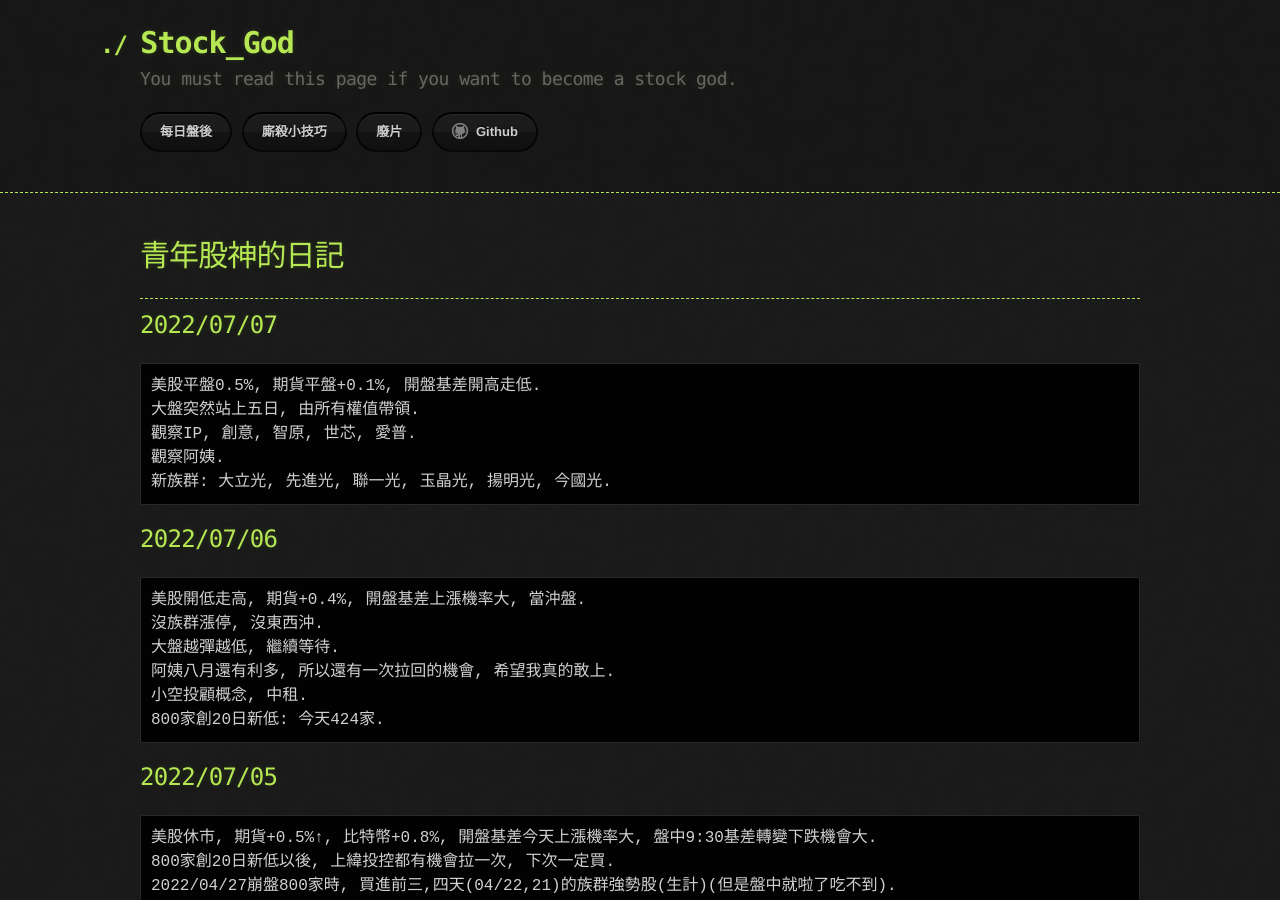
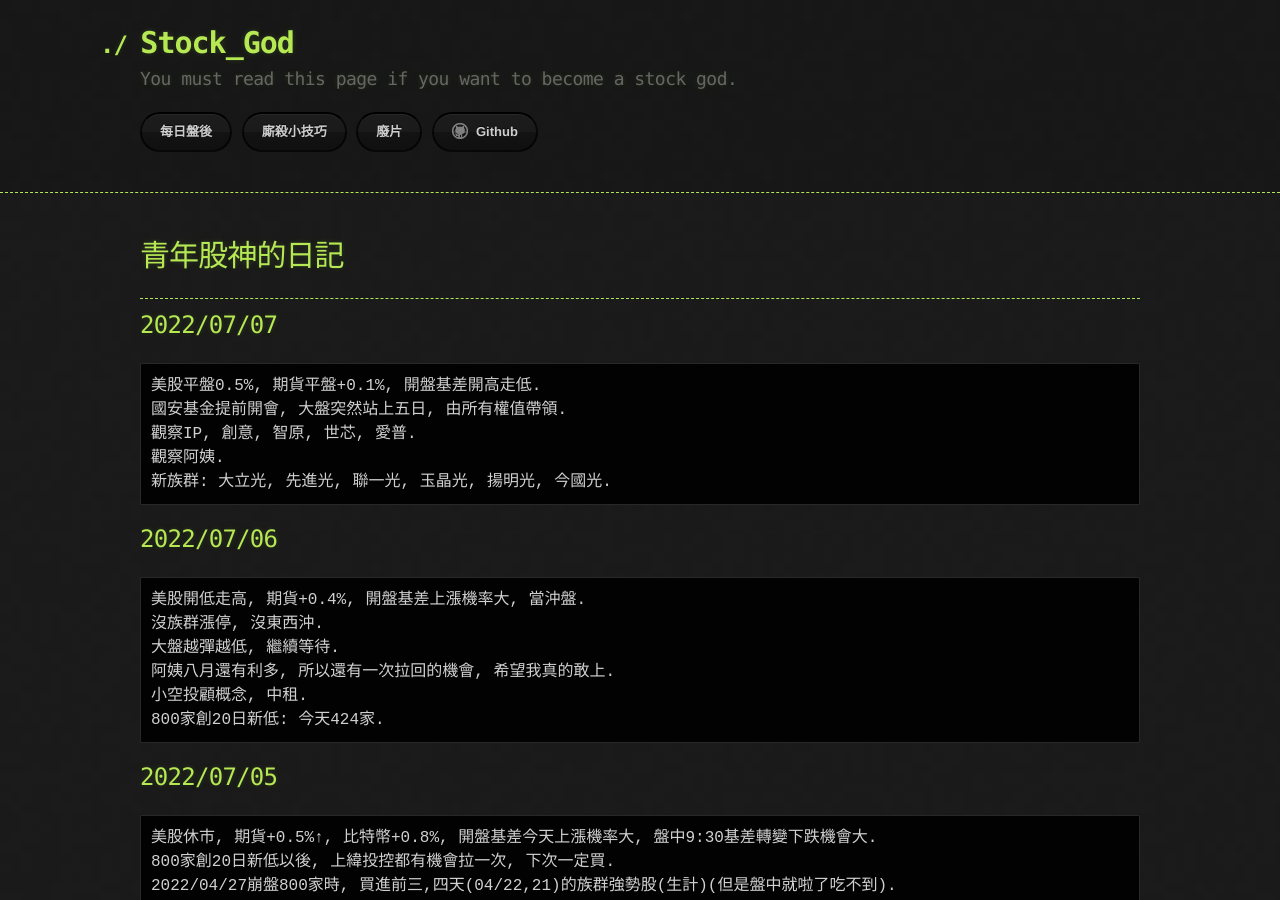
Before and after one commit to lepg5487/Stock_God, a Jekyll site: the page built from index.md, in a window 1280 px wide and 900 px high. Built offline with Jekyll 4.4.1, drawn with Linux system fonts in a browser that asks for light colours; our own code applies the rules of GitHub Pages for plain Markdown files.

Commit message:
Update index.md

````diff
--- a/index.md
+++ b/index.md
@@ -9,7 +9,7 @@ layout: testlayouts
 ## 2022/07/07
 ```
 美股平盤0.5%, 期貨平盤+0.1%, 開盤基差開高走低.
-大盤突然站上五日, 由所有權值帶領.
+國安基金提前開會, 大盤突然站上五日, 由所有權值帶領.
 觀察IP, 創意, 智原, 世芯, 愛普.
 觀察阿姨.
 新族群: 大立光, 先進光, 聯一光, 玉晶光, 揚明光, 今國光.
````
